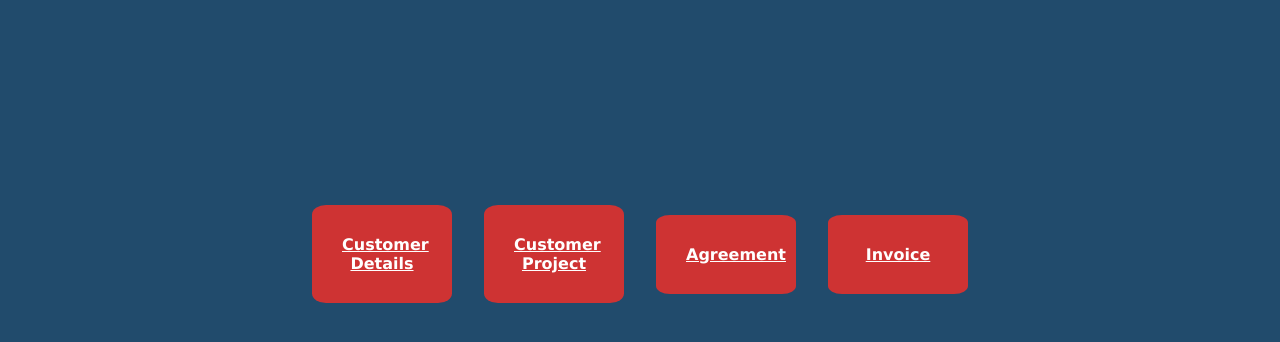
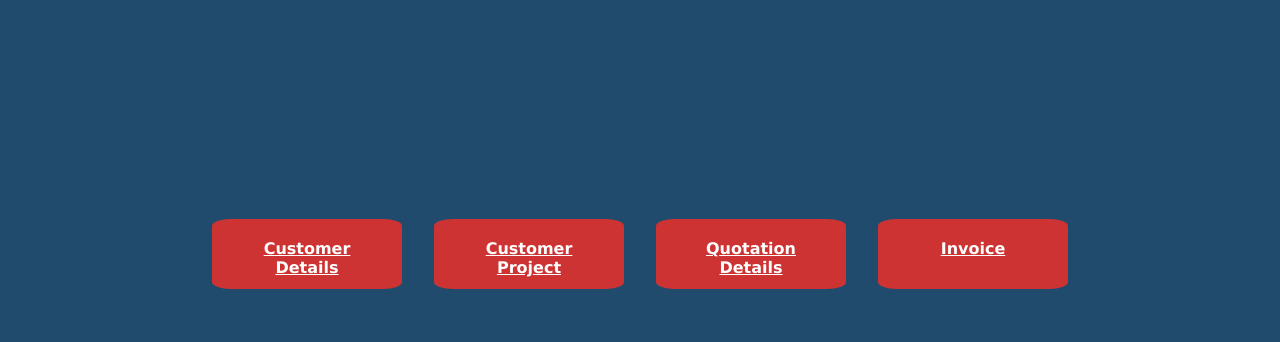
Before and after one commit to shahabas9/mezaperp, a website: page public/Dashboard.html in a window 1280 px wide. Shown: the part 114-456 px from the top of the page. Drawn offline with Linux system fonts and the light colour scheme.

Commit message:
added new page for quotation details

```diff
--- a/public/Dashboard.html
+++ b/public/Dashboard.html
@@ -17,7 +17,7 @@
    <div class="container">
     <div class="customer"><a href="./customer.html">Customer Details</a></div>
     <div class="customer"><a href="./customer_project.html">Customer Project</a></div>
-    <div class="customer"><a href="https://www.google.com/">Agreement</a></div>
+    <div class="customer"><a href="./quotation_details.html">Quotation Details</a></div>
     <div class="customer"><a href="https://www.google.com/">invoice</a></div>
    </div>
    <!--<div class="second-container">
--- a/public/stylesheet/Dashboard.css
+++ b/public/stylesheet/Dashboard.css
@@ -30,14 +30,16 @@ body{
 }
 .customer{
     flex: 1;
-    max-width: 80px;
-    padding: 30px;
+    max-width: 150px;
+    padding: 20px;
     background-color: #ce3333;
     text-align: center;
     color: white;
     text-transform: capitalize;
     border-radius: 10%;
     font-weight: bold;
+    height: 30px;
+    width:auto;
 }
 .second-container{
     display: flex;
```
Also changed, not shown: public/quotation_details.html (added, +16 -0 lines).
